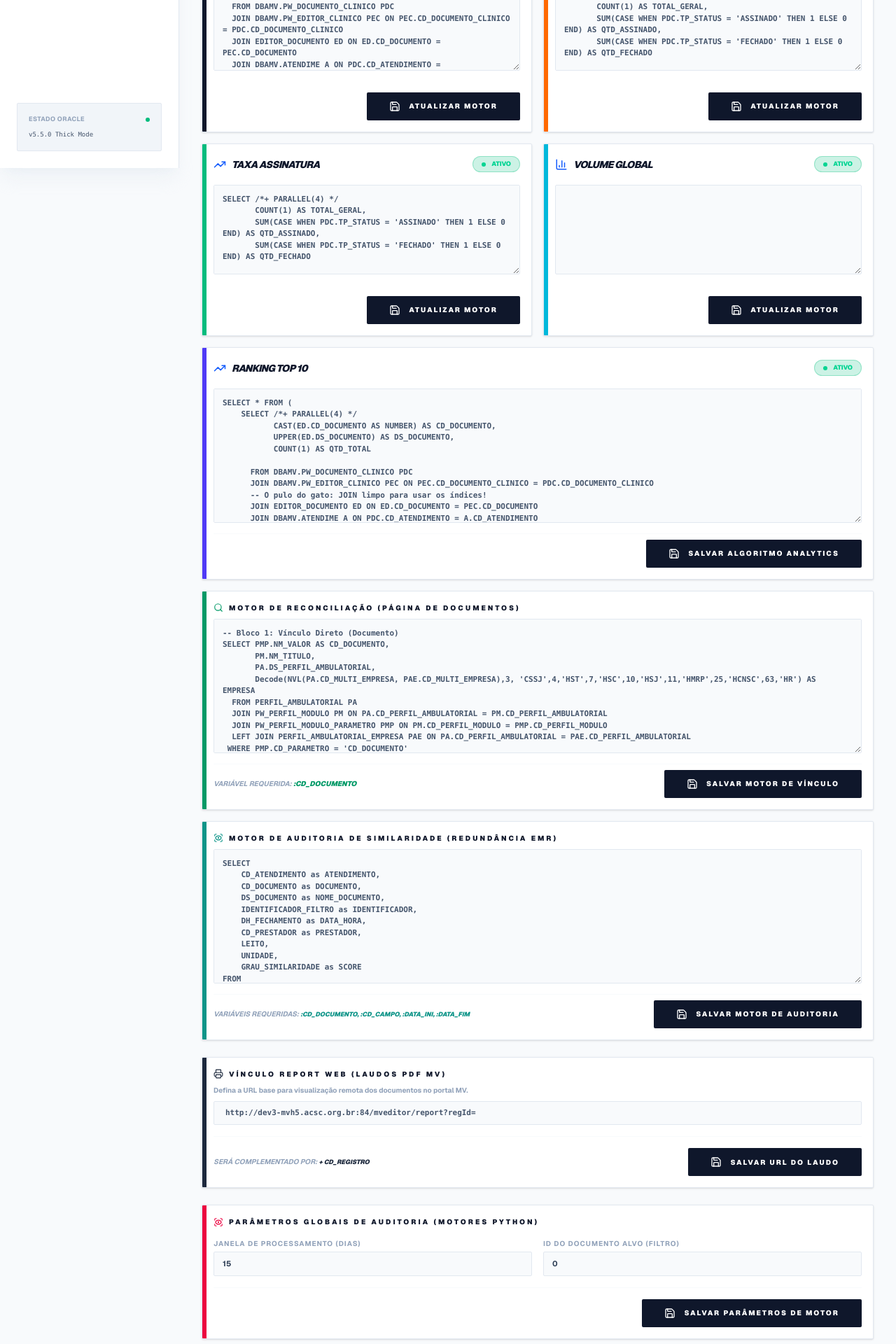
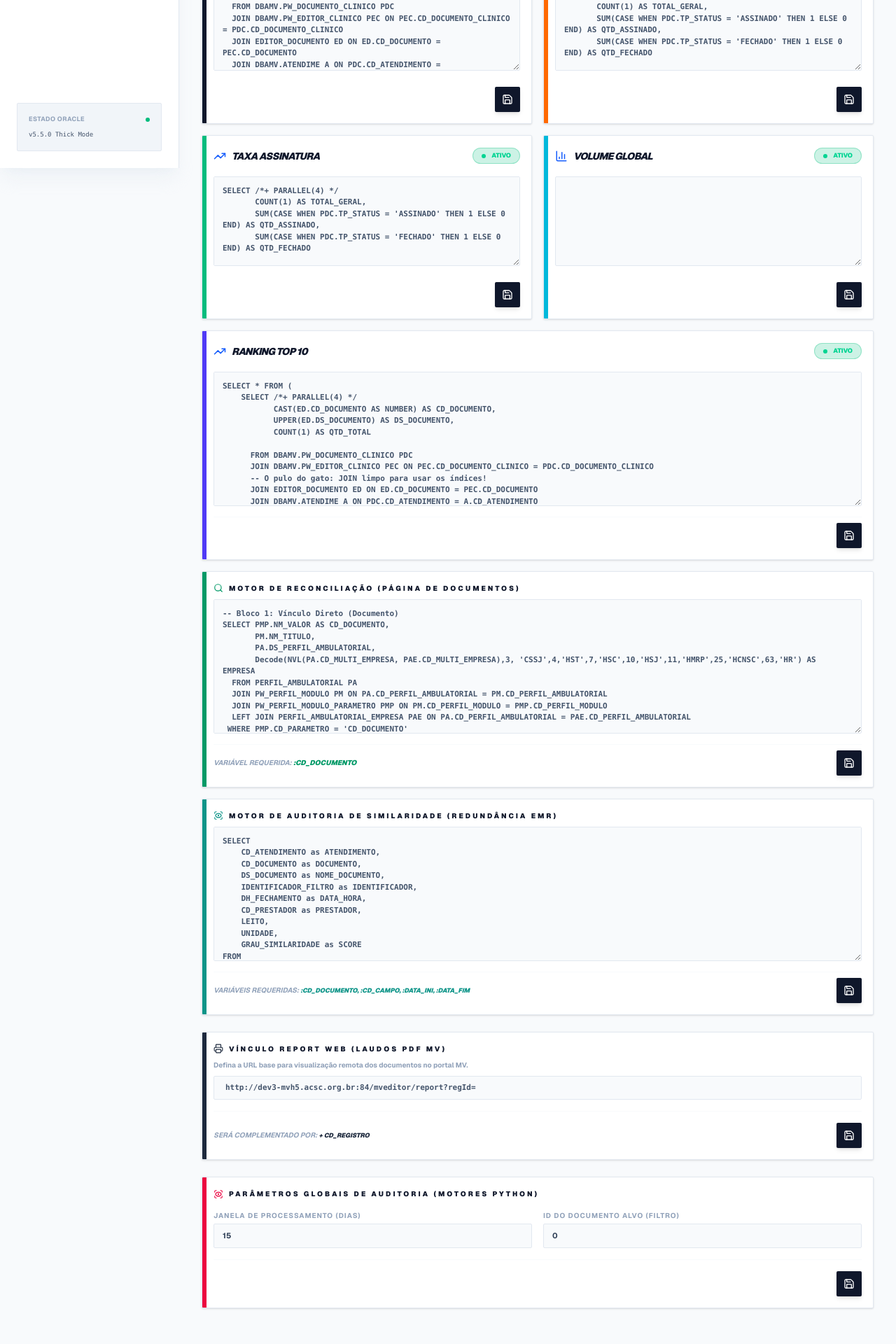
Before and after one commit to wellguedes25/Governanca_de_Documentos, a Next.js app: page /configuracoes/consultas in a window 1280 px wide. Shown: the part 560-2480 px from the top of the page at 70% size. Built offline with nearby package versions, Linux system fonts and the light colour scheme.

Commit message:
style: botões de salvar customizados para ícone-apenas (icon-only) para máxima economia de espaço

```diff
--- a/src/app/configuracoes/consultas/page.tsx
+++ b/src/app/configuracoes/consultas/page.tsx
@@ -483,14 +483,14 @@ export default function ConfigConsultasPage() {
             value={kpiTotal}
             onChange={(e) => setKpiTotal(e.target.value)}
           />
-          <div className="flex justify-end mt-6">
+          <div className="flex justify-end mt-4">
             <button
               onClick={() => handleSave('KPI_TOTAL')}
               disabled={kpiLoading === 'KPI_TOTAL'}
-              className="flex items-center gap-3 bg-slate-900 hover:bg-slate-800 text-white px-8 py-3 rounded-[var(--radius)] text-[10px] font-black uppercase tracking-[0.2em] transition-all"
+              title="Atualizar Motor SQL"
+              className="flex items-center justify-center bg-slate-900 hover:bg-slate-800 text-white p-2.5 rounded-[var(--radius)] transition-all shadow-md group/btn"
             >
-              {kpiLoading === 'KPI_TOTAL' ? <Loader2 size={16} className="animate-spin" /> : <Save size={16} />}
-              Atualizar Motor
+              {kpiLoading === 'KPI_TOTAL' ? <Loader2 size={16} className="animate-spin" /> : <Save size={16} className="group-hover/btn:scale-110 transition-transform" />}
             </button>
           </div>
         </div>
@@ -506,8 +506,8 @@ export default function ConfigConsultasPage() {
             value={kpi24h}
             onChange={(e) => setKpi24h(e.target.value)}
           />
-          <div className="flex justify-end mt-6">
-            <button onClick={() => handleSave('KPI_24H')} disabled={kpiLoading === 'KPI_24H'} className="flex items-center gap-3 bg-slate-900 hover:bg-slate-800 text-white px-8 py-3 rounded-[var(--radius)] text-[10px] font-black uppercase tracking-[0.2em] transition-all"><Save size={16} /> Atualizar Motor</button>
+          <div className="flex justify-end mt-4">
+            <button onClick={() => handleSave('KPI_24H')} disabled={kpiLoading === 'KPI_24H'} title="Atualizar Motor Snapshot" className="flex items-center justify-center bg-slate-900 hover:bg-slate-800 text-white p-2.5 rounded-[var(--radius)] transition-all shadow-md group/btn">{kpiLoading === 'KPI_24H' ? <Loader2 size={16} className="animate-spin" /> : <Save size={16} className="group-hover/btn:scale-110 transition-transform" />}</button>
           </div>
         </div>
 
@@ -522,8 +522,8 @@ export default function ConfigConsultasPage() {
              value={kpiAssinados}
              onChange={(e) => setKpiAssinados(e.target.value)}
           />
-          <div className="flex justify-end mt-6">
-            <button onClick={() => handleSave('KPI_ASSINADOS')} disabled={kpiLoading === 'KPI_ASSINADOS'} className="flex items-center gap-3 bg-slate-900 hover:bg-slate-800 text-white px-8 py-3 rounded-[var(--radius)] text-[10px] font-black uppercase tracking-[0.2em] transition-all"><Save size={16} /> Atualizar Motor</button>
+          <div className="flex justify-end mt-4">
+            <button onClick={() => handleSave('KPI_ASSINADOS')} disabled={kpiLoading === 'KPI_ASSINADOS'} title="Atualizar Motor Compliance" className="flex items-center justify-center bg-slate-900 hover:bg-slate-800 text-white p-2.5 rounded-[var(--radius)] transition-all shadow-md group/btn">{kpiLoading === 'KPI_ASSINADOS' ? <Loader2 size={16} className="animate-spin" /> : <Save size={16} className="group-hover/btn:scale-110 transition-transform" />}</button>
           </div>
         </div>
 
@@ -538,8 +538,8 @@ export default function ConfigConsultasPage() {
             value={kpiVolume3m}
             onChange={(e) => setKpiVolume3m(e.target.value)}
           />
-          <div className="flex justify-end mt-6">
-            <button onClick={() => handleSave('KPI_VOLUME3M')} disabled={kpiLoading === 'KPI_VOLUME3M'} className="flex items-center gap-3 bg-slate-900 hover:bg-slate-800 text-white px-8 py-3 rounded-[var(--radius)] text-[10px] font-black uppercase tracking-[0.2em] transition-all"><Save size={16} /> Atualizar Motor</button>
+          <div className="flex justify-end mt-4">
+            <button onClick={() => handleSave('KPI_VOLUME3M')} disabled={kpiLoading === 'KPI_VOLUME3M'} title="Atualizar Motor Global" className="flex items-center justify-center bg-slate-900 hover:bg-slate-800 text-white p-2.5 rounded-[var(--radius)] transition-all shadow-md group/btn">{kpiLoading === 'KPI_VOLUME3M' ? <Loader2 size={16} className="animate-spin" /> : <Save size={16} className="group-hover/btn:scale-110 transition-transform" />}</button>
           </div>
         </div>
       </div>
@@ -557,7 +557,7 @@ export default function ConfigConsultasPage() {
              onChange={(e) => setKpiTop10(e.target.value)}
           />
           <div className="flex justify-end mt-2 pt-2 border-t border-slate-50">
-            <button onClick={() => handleSave('KPI_TOP10')} disabled={kpiLoading === 'KPI_TOP10'} className="flex items-center gap-3 bg-slate-900 hover:bg-slate-800 text-white px-8 py-3 rounded-[var(--radius)] text-[10px] font-black uppercase tracking-[0.2em] transition-all"><Save size={16} /> Salvar Algoritmo Analytics</button>
+            <button onClick={() => handleSave('KPI_TOP10')} disabled={kpiLoading === 'KPI_TOP10'} title="Salvar Algoritmo Analytics" className="flex items-center justify-center bg-slate-900 hover:bg-slate-800 text-white p-2.5 rounded-[var(--radius)] transition-all shadow-md group/btn">{kpiLoading === 'KPI_TOP10' ? <Loader2 size={16} className="animate-spin" /> : <Save size={16} className="group-hover/btn:scale-110 transition-transform" />}</button>
           </div>
         </div>
 
@@ -575,9 +575,8 @@ export default function ConfigConsultasPage() {
           />
           <div className="flex justify-between items-center mt-2 pt-2 border-t border-slate-50">
             <p className="text-[10px] text-slate-400 font-bold uppercase italic italic-wider">Variável Requerida: <b className="text-emerald-600">:CD_DOCUMENTO</b></p>
-            <button onClick={() => handleSave('PROFILE')} disabled={profileLoading} className="flex items-center gap-3 bg-slate-900 hover:bg-slate-800 text-white px-8 py-3 rounded-[var(--radius)] text-[10px] font-black uppercase tracking-[0.2em] transition-all">
-              {profileLoading ? <Loader2 size={16} className="animate-spin" /> : <Save size={16} />}
-              Salvar Motor de Vínculo
+            <button onClick={() => handleSave('PROFILE')} disabled={profileLoading} title="Salvar Motor de Vínculo" className="flex items-center justify-center bg-slate-900 hover:bg-slate-800 text-white p-2.5 rounded-[var(--radius)] transition-all shadow-md group/btn">
+              {profileLoading ? <Loader2 size={16} className="animate-spin" /> : <Save size={16} className="group-hover/btn:scale-110 transition-transform" />}
             </button>
           </div>
         </div>
@@ -596,9 +595,8 @@ export default function ConfigConsultasPage() {
           />
           <div className="flex justify-between items-center mt-2 pt-2 border-t border-slate-50">
             <p className="text-[10px] text-slate-400 font-bold uppercase italic italic-wider">Variáveis Requeridas: <b className="text-[var(--primary)] text-[9px]">:CD_DOCUMENTO, :CD_CAMPO, :DATA_INI, :DATA_FIM</b></p>
-            <button onClick={() => handleSave('SIMILARITY')} disabled={profileLoading} className="flex items-center gap-3 bg-slate-900 hover:bg-slate-800 text-white px-8 py-3 rounded-[var(--radius)] text-[10px] font-black uppercase tracking-[0.2em] transition-all">
-              {profileLoading ? <Loader2 size={16} className="animate-spin" /> : <Save size={16} />}
-              Salvar Motor de Auditoria
+            <button onClick={() => handleSave('SIMILARITY')} disabled={profileLoading} title="Salvar Motor de Auditoria" className="flex items-center justify-center bg-slate-900 hover:bg-slate-800 text-white p-2.5 rounded-[var(--radius)] transition-all shadow-md group/btn">
+              {profileLoading ? <Loader2 size={16} className="animate-spin" /> : <Save size={16} className="group-hover/btn:scale-110 transition-transform" />}
             </button>
           </div>
         </div>
@@ -622,9 +620,8 @@ export default function ConfigConsultasPage() {
           />
           <div className="flex justify-between items-center mt-4 pt-4 border-t border-slate-50">
             <p className="text-[10px] text-slate-400 font-bold uppercase italic italic-wider">Será complementado por: <b className="text-slate-800 text-[9px]">+ CD_REGISTRO</b></p>
-            <button onClick={() => handleSave('REPORT_URL')} disabled={profileLoading} className="flex items-center gap-3 bg-slate-900 hover:bg-slate-800 text-white px-8 py-3 rounded-[var(--radius)] text-[10px] font-black uppercase tracking-[0.2em] transition-all">
-              {profileLoading ? <Loader2 size={16} className="animate-spin" /> : <Save size={16} />}
-              Salvar URL do Laudo
+            <button onClick={() => handleSave('REPORT_URL')} disabled={profileLoading} title="Salvar URL do Laudo" className="flex items-center justify-center bg-slate-900 hover:bg-slate-800 text-white p-2.5 rounded-[var(--radius)] transition-all shadow-md group/btn">
+              {profileLoading ? <Loader2 size={16} className="animate-spin" /> : <Save size={16} className="group-hover/btn:scale-110 transition-transform" />}
             </button>
           </div>
         </div>
@@ -660,10 +657,10 @@ export default function ConfigConsultasPage() {
             <button
               onClick={() => handleSave('AUDIT_PARAMS')}
               disabled={loading}
-              className="flex items-center gap-3 bg-slate-900 hover:bg-slate-800 text-white px-8 py-3 rounded-[var(--radius)] text-[10px] font-black uppercase tracking-[0.2em] transition-all"
+              title="Salvar Parâmetros de Motor"
+              className="flex items-center justify-center bg-slate-900 hover:bg-slate-800 text-white p-2.5 rounded-[var(--radius)] transition-all shadow-md group/btn"
             >
-              {loading ? <Loader2 size={16} className="animate-spin" /> : <Save size={16} />}
-              Salvar Parâmetros de Motor
+              {loading ? <Loader2 size={16} className="animate-spin" /> : <Save size={16} className="group-hover/btn:scale-110 transition-transform" />}
             </button>
           </div>
         </div>
```
